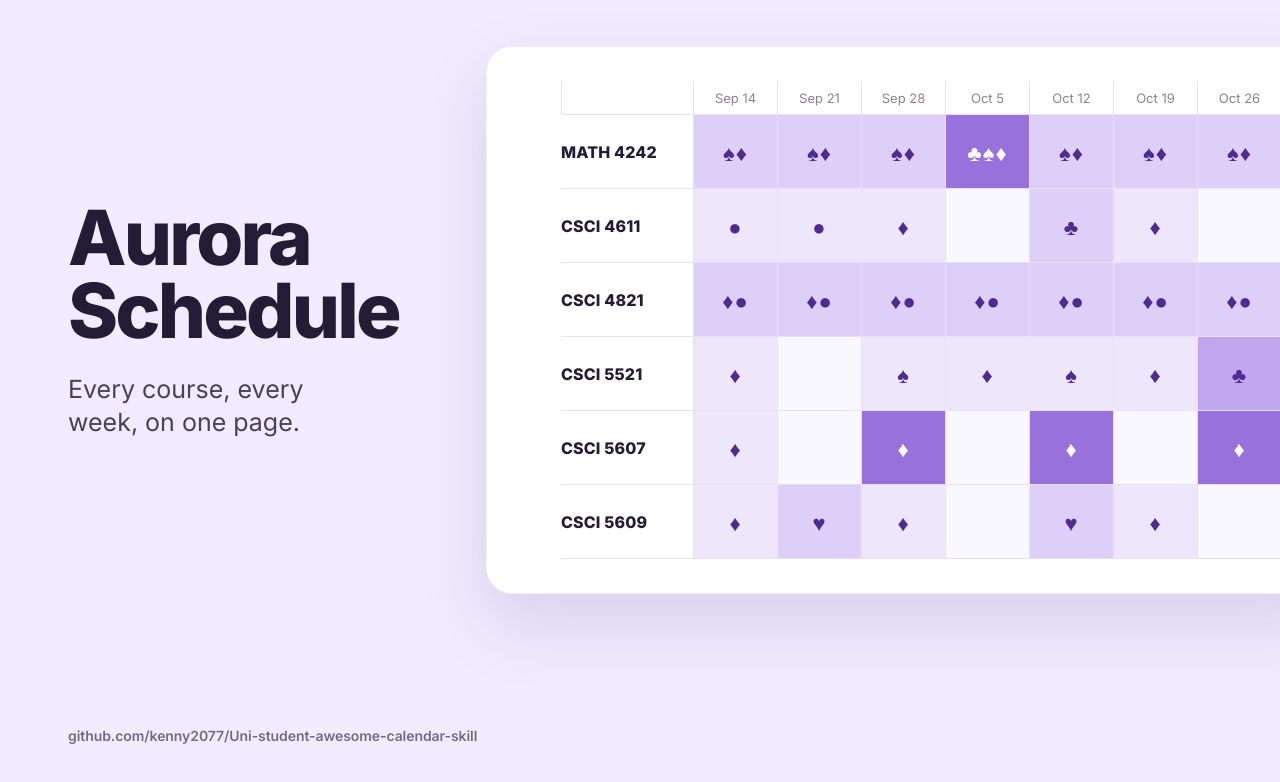
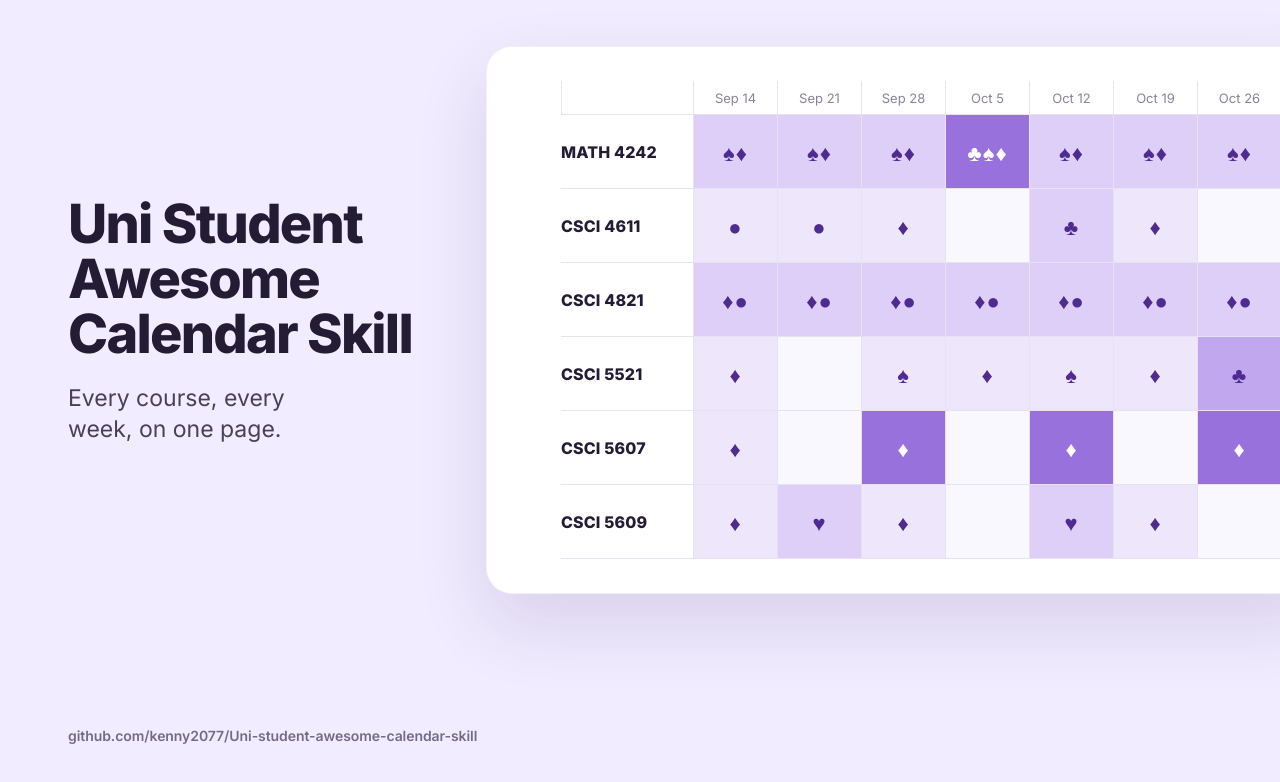
Before and after one commit to kenny2077/Awesome-calendar-skill, a plain HTML site: page docs/assets/social-preview.html in a window 1280 px wide. Shown: the top 782 px of the page. Drawn offline with Linux system fonts and the light colour scheme.

Commit message:
refactor: rename the project to match the repository
Titles, headings and the social card now read Uni Student Awesome Calendar
Skill. The Aurora series stays as a footer cross-link.

Co-Authored-By: Claude Opus 5 <noreply@anthropic.com>

```diff
--- a/docs/assets/social-preview.html
+++ b/docs/assets/social-preview.html
@@ -2,7 +2,7 @@
 <html lang="en">
 <head>
 <meta charset="utf-8" />
-<title>Aurora Schedule — social preview</title>
+<title>Uni Student Awesome Calendar Skill — social preview</title>
 <link rel="preconnect" href="https://fonts.googleapis.com">
 <link rel="preconnect" href="https://fonts.gstatic.com" crossorigin>
 <link href="https://fonts.googleapis.com/css2?family=Inter:wght@400;600;800&display=swap" rel="stylesheet">
@@ -36,14 +36,14 @@
 
   .words{padding:0 0 0 68px}
   h1{
-    font-size:76px;
+    font-size:54px;
     font-weight:800;
-    line-height:.96;
-    letter-spacing:-.037em;
+    line-height:1.02;
+    letter-spacing:-.032em;
   }
   .tagline{
-    margin-top:26px;
-    font-size:25px;
+    margin-top:22px;
+    font-size:23px;
     line-height:1.32;
     font-weight:400;
     color:#4a4059;
@@ -119,7 +119,7 @@
 <body>
 
   <div class="words">
-    <h1>Aurora<br>Schedule</h1>
+    <h1>Uni Student<br>Awesome<br>Calendar Skill</h1>
     <p class="tagline">Every course, every week, on one page.</p>
     <p class="repo">github.com/kenny2077/Uni-student-awesome-calendar-skill</p>
   </div>
```
Also changed, not shown: index.html (+8 -6 lines), docs/assets/social-preview.png, 2 other files.
